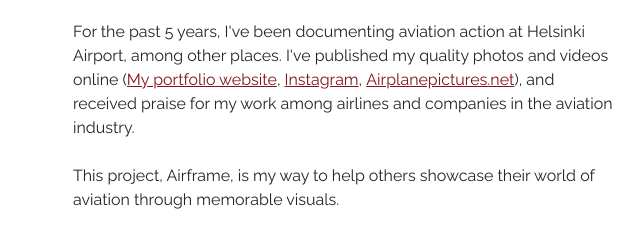
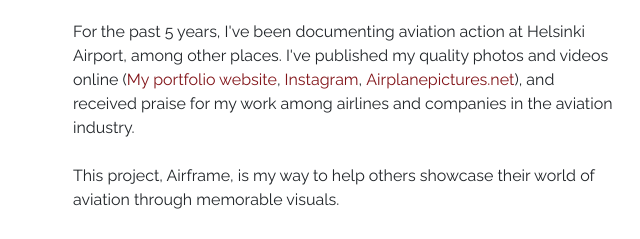
Before and after one commit to yvaristil/Airframe, a plain HTML site: page en/about/index.html in a window 1280 px wide. Shown: the part 363-602 px from the top of the page, 9-649 px from the left. Drawn offline with nearby package versions, Linux system fonts and the light colour scheme; a web font is replaced by a local one.

Commit message:
Update index.html

```diff
--- a/en/about/index.html
+++ b/en/about/index.html
@@ -53,7 +53,7 @@
             <div class="row">
                 <div class="col-md-6">
                     <h1 style="font-family: 'Playfair Display', serif;">Who?</h1>
-                    <p><br>I'm Yusuf Aristil, a senior high-school student from Finland. I focus on documenting the stunning world of aviation and it's different industries. Growing up next to the largest airport in Finland, I've naturally grown a strong passion for aviation, especially for the technical aspects of it. Call me a tech savvy if you will.<br><br>For the past 5 years, I've been documenting aviation action at Helsinki Airport, among other places. I've published my quality photos and videos online (<a href="https://yvaristil.github.io/studio/en/studio.html" style="color: rgb(130,20,25);" target="_blank"><span style="text-decoration: underline;">My portfolio website</span></a>,&nbsp;<a href="https://www.instagram.com/yvaristil/" style="color: rgb(130,20,25);" target="_blank"><span style="text-decoration: underline;">Instagram</span></a>,&nbsp;<a href="https://airplane-pictures.net/profile/Yusuf+A" style="color: rgb(130,20,25);" target="_blank"><span style="text-decoration: underline;">Airplanepictures.net</span></a>), and received praise for my work among airlines and companies in the aviation industry.<br><br>This project, Airframe, is my way to help others showcase their world of aviation through memorable visuals.<br><br>Sounds nice like something you need? If so, get in touch through the contact form above!</p>
+                    <p><br>I'm Yusuf Aristil, a senior high-school student from Finland. I focus on documenting the stunning world of aviation and it's different industries. Growing up next to the largest airport in Finland, I've naturally grown a strong passion for aviation, especially for the technical aspects of it. Call me a tech savvy if you will.<br><br>For the past 5 years, I've been documenting aviation action at Helsinki Airport, among other places. I've published my quality photos and videos online (<a href="https://yvaristil.github.io/studio/en/studio.html" style="color: rgb(130,20,25);" target="_blank"><span style="text-decoration: none;">My portfolio website</span></a>,&nbsp;<a href="https://www.instagram.com/yvaristil/" style="color: rgb(130,20,25);" target="_blank"><span style="text-decoration: none;">Instagram</span></a>,&nbsp;<a href="https://airplane-pictures.net/profile/Yusuf+A" style="color: rgb(130,20,25);" target="_blank"><span style="text-decoration: none;">Airplanepictures.net</span></a>), and received praise for my work among airlines and companies in the aviation industry.<br><br>This project, Airframe, is my way to help others showcase their world of aviation through memorable visuals.<br><br>Sounds nice like something you need? If so, get in touch through the contact form above!</p>
                 </div>
                 <div class="col-md-4"><img class="img-fluid" width="500" height="500" src="../../assets/img/21.3.2026IMG_0083_3.jpg" style="transform: scale(0.75);"></div>
             </div>
```
